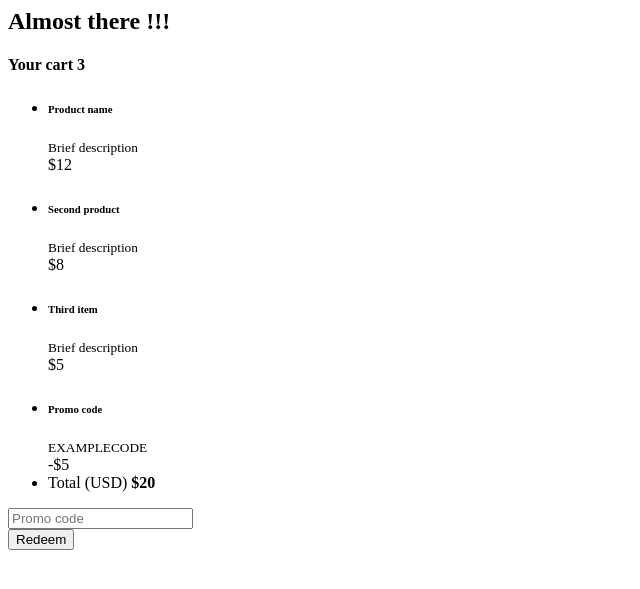
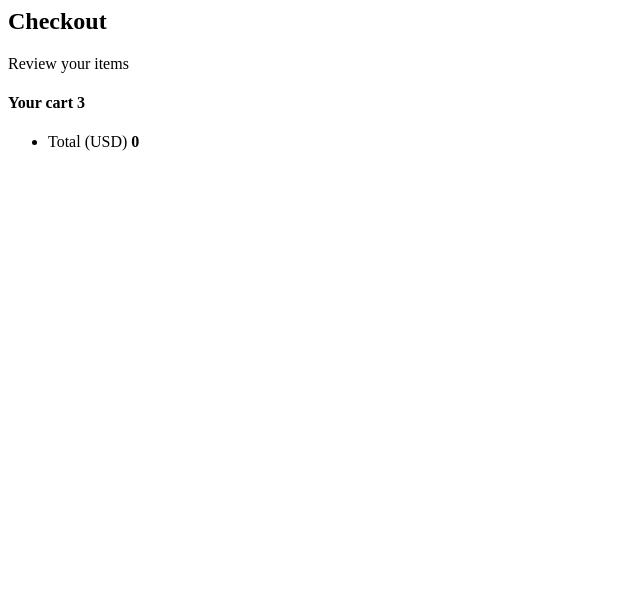
Before and after one commit to jealdana/ewebshop, a Django app: template frontend/templates/frontend/checkout.html in a window 1280 px wide. Shown: the top 589 px of the page, without its empty margins (0-640 px from the left). Run offline with Django 3.2, Linux system fonts and the light colour scheme; the template is opened without the code that fills it, so the values that code supplies are empty.

Commit message:
1.1.15 Creation of Cart feature and prod card desc

```diff
--- a/backend/serializers.py
+++ b/backend/serializers.py
@@ -18,4 +18,4 @@ class GroupSerializer(serializers.HyperlinkedModelSerializer):
 class ProductSerializer(serializers.ModelSerializer):
     class Meta:
         model = Product
-        fields = ['photo_url','name','code','price','description']
+        fields = ['id','photo_url','name','code','price','description']
--- a/frontend/templates/frontend/cart.html
+++ b/frontend/templates/frontend/cart.html
@@ -3,47 +3,15 @@
       <span class="text-muted">Your cart</span>
       <span class="badge badge-secondary badge-pill">3</span>
     </h4>
-    <ul class="list-group mb-3">
-      <li class="list-group-item d-flex justify-content-between lh-condensed">
-        <div>
-          <h6 class="my-0">Product name</h6>
-          <small class="text-muted">Brief description</small>
-        </div>
-        <span class="text-muted">$12</span>
-      </li>
-      <li class="list-group-item d-flex justify-content-between lh-condensed">
-        <div>
-          <h6 class="my-0">Second product</h6>
-          <small class="text-muted">Brief description</small>
-        </div>
-        <span class="text-muted">$8</span>
-      </li>
-      <li class="list-group-item d-flex justify-content-between lh-condensed">
-        <div>
-          <h6 class="my-0">Third item</h6>
-          <small class="text-muted">Brief description</small>
-        </div>
-        <span class="text-muted">$5</span>
-      </li>
-      <li class="list-group-item d-flex justify-content-between bg-light">
-        <div class="text-success">
-          <h6 class="my-0">Promo code</h6>
-          <small>EXAMPLECODE</small>
-        </div>
-        <span class="text-success">-$5</span>
-      </li>
-      <li class="list-group-item d-flex justify-content-between">
-        <span>Total (USD)</span>
-        <strong>$20</strong>
-      </li>
+    <ul class="list-group mb-3" id='cartList'>
+      {# {% include 'frontend/cartCupon.html' %} #}
+
     </ul>
 
-    <form class="card p-2">
-      <div class="input-group">
-        <input type="text" class="form-control" placeholder="Promo code">
-        <div class="input-group-append">
-          <button type="submit" class="btn btn-secondary">Redeem</button>
-        </div>
-      </div>
-    </form>
+    <ul class="list-group mb-3" id='cartList'>
+        <li class="list-group-item d-flex justify-content-between">
+          <span>Total (USD)</span>
+          <strong id="total" value='0.0'>0</strong>
+        </li>
+      </ul>
   </div>
--- a/frontend/templates/frontend/checkout.html
+++ b/frontend/templates/frontend/checkout.html
@@ -1,6 +1,7 @@
 <div class="container">
     <div class="py-5 text-center">
-      <h2>Almost there !!!</h2>
+      <h2>Checkout</h2>
+      <p>Review your items</p>
     </div>
 
     <div class="row">
--- a/frontend/templates/frontend/index.html
+++ b/frontend/templates/frontend/index.html
@@ -42,6 +42,7 @@
                         cart
                         <i class="fa fa-shopping-cart"></i>
                         {# USD $<span class="cart-total">0</span> #}
+                        <span class="badge bg-primary" id='cartBadge' value='0.0'>0</span>
                       </a>
                     </li>
                     {% if user.is_authenticated %}
@@ -72,7 +73,7 @@
 
 
 
-        <script src="jquery-3.5.1.min.js"></script>
+
         <script src="https://cdnjs.cloudflare.com/ajax/libs/popper.js/1.14.7/umd/popper.min.js" integrity="sha384-UO2eT0CpHqdSJQ6hJty5KVphtPhzWj9WO1clHTMGa3JDZwrnQq4sF86dIHNDz0W1" crossorigin="anonymous"></script>
         <script src="https://stackpath.bootstrapcdn.com/bootstrap/4.3.1/js/bootstrap.min.js" integrity="sha384-JjSmVgyd0p3pXB1rRibZUAYoIIy6OrQ6VrjIEaFf/nJGzIxFDsf4x0xIM+B07jRM" crossorigin="anonymous"></script>
         <script src="https://cdn.jsdelivr.net/npm/masonry-layout@4.2.2/dist/masonry.pkgd.min.js" integrity="sha384-GNFwBvfVxBkLMJpYMOABq3c+d3KnQxudP/mGPkzpZSTYykLBNsZEnG2D9G/X/+7D" crossorigin="anonymous" async></script>
```
Also changed, not shown: frontend/templates/frontend/cartCupon.html (added, +17 -0 lines), frontend/templates/frontend/products.html (+88 -47 lines), db.sqlite3.
